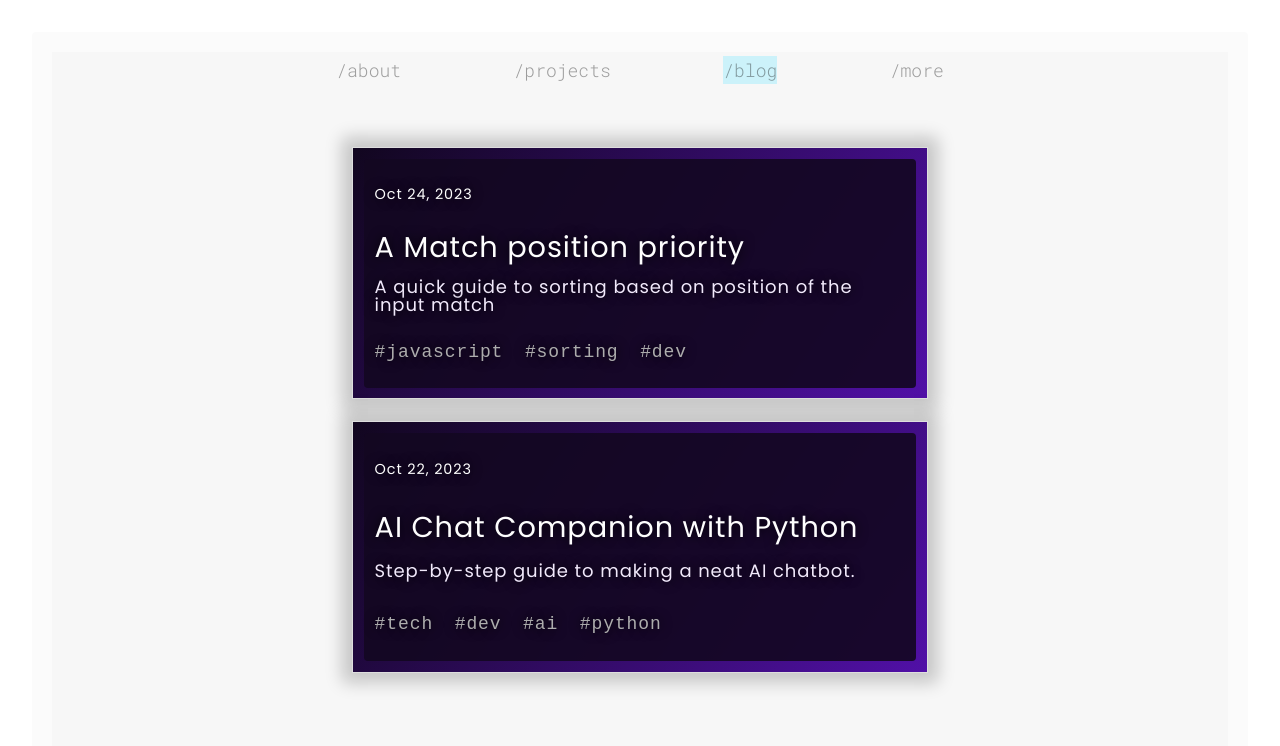
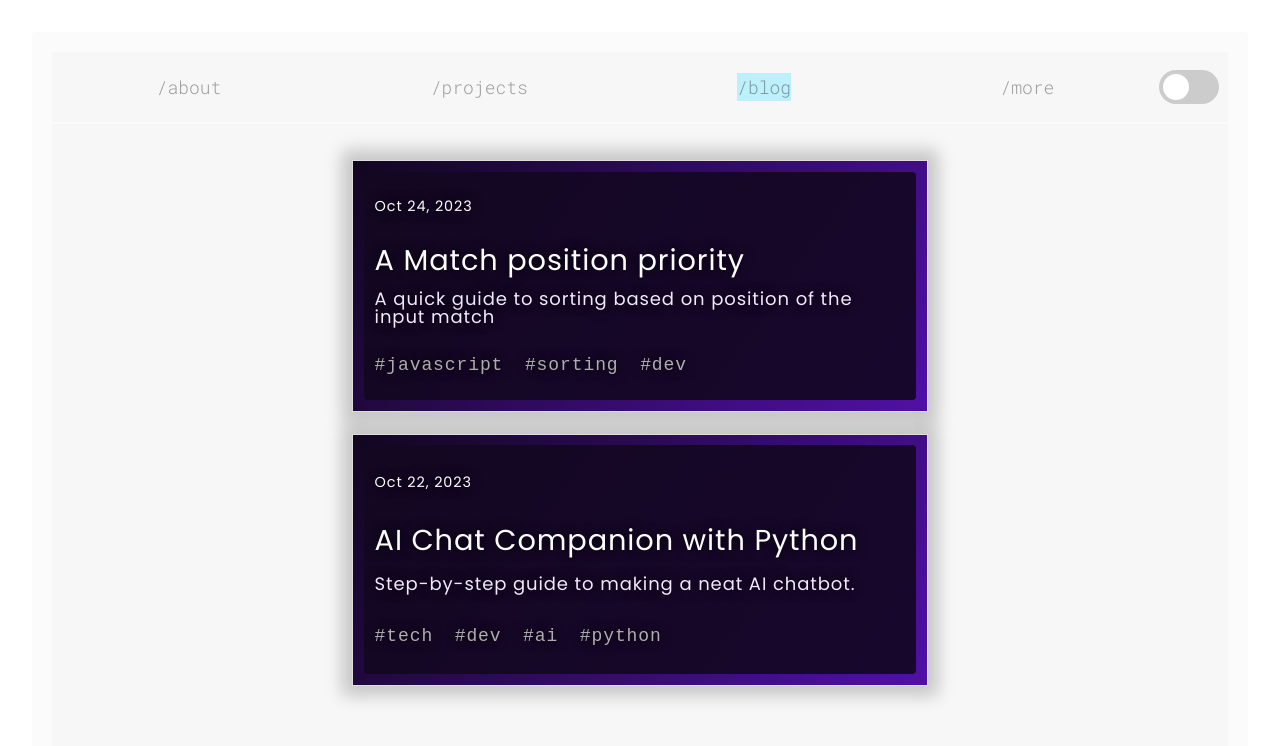
Before and after one commit to syntax-punk/syntaxpunkdotcom, a Next.js app: page /blog in a window 1280 px wide. Shown: the top 746 px of the page. Built offline with nearby package versions, Linux system fonts and the light colour scheme.

Commit message:
Adding dark view

```diff
--- a/components/header.tsx
+++ b/components/header.tsx
@@ -1,6 +1,7 @@
 import Link from 'next/link';
 import commonStyles from '../styles/common.module.css'
 import { useRouter } from 'next/router';
+import { ToggleSwitch } from './toggleSwitch/ToggleSwitch';
 
 const navLinks = [
   { title: '/about', link: '/' },
@@ -37,6 +38,7 @@ const Header = () => {
           )
         })}
       </ul>
+      <ToggleSwitch />
     </header>
   )
 }
--- a/components/more/moreView.tsx
+++ b/components/more/moreView.tsx
@@ -1,4 +1,3 @@
-import Link from "next/link";
 import React from "react";
 import styled from "styled-components";
 import { Section } from "./shared/section";
--- a/components/more/shared/section.tsx
+++ b/components/more/shared/section.tsx
@@ -67,7 +67,7 @@ const SectionTitle = styled.h2`
   justify-content: left;
   column-gap: 1rem;
   align-items: center;
-  color: #00000099;
+  color: var(--font-color);
   font-weight: 300;
   font-size: 2rem;
   padding: 1rem;
--- a/components/projects/projectsView.tsx
+++ b/components/projects/projectsView.tsx
@@ -50,7 +50,7 @@ const Container = styled.div`
     justify-content: left;
     column-gap: 1rem;
     align-items: center;
-    color: #00000099;
+    color: var(--font-color);
     font-weight: 300;
     font-size: 2rem;
     padding: 1rem;
--- a/components/toggleSwitch/index.tsx
+++ b/components/toggleSwitch/toggleSwitch.tsx
@@ -1,7 +1,11 @@
 import { memo, useCallback, useEffect } from "react";
 import styled from "styled-components"
 
-const ToggleSwitch = memo(function ToggleSwitch() {
+interface Props {
+  className?: string;
+}
+
+const ToggleSwitch = memo(function ToggleSwitch({ className }: Props) {
 
   useEffect(function onMount() {
     const theme = localStorage.getItem('theme');
@@ -23,7 +27,7 @@ const ToggleSwitch = memo(function ToggleSwitch() {
   }, [])
 
   return (
-    <SwitchContainer>
+    <SwitchContainer aria-label="mode-switch">
       <label className="theme-switch" htmlFor="checkbox">
         <input type="checkbox" id="checkbox" onChange={switchTheme} />
         <div className="slider round"></div>
@@ -50,7 +54,7 @@ const SwitchContainer = styled.div`
   }
 
   .slider {
-    background-color: #ccc;
+    background-color: #CCCCCC;
     bottom: 0;
     cursor: pointer;
     left: 0;
--- a/pages/blog/[id].tsx
+++ b/pages/blog/[id].tsx
@@ -51,6 +51,7 @@ const Container = styled.article`
   .container-cap {
     display: flex;
     justify-content: space-between;
+    margin-bottom: 4.2rem;
   }
 
   .md-container {
@@ -60,6 +61,7 @@ const Container = styled.article`
     grid-template-columns: 90%;
     justify-content: center;
     margin: 0 auto;
+    color: var(--font-color);
   }
 
   a {
@@ -92,6 +94,7 @@ const Container = styled.article`
     padding: 0.2rem 0.4rem;
     background-color: #D0D0D1;
     border-radius: 6px;
+    color: #000000;
   }
 
   .margin1 {
--- a/styles/common.module.css
+++ b/styles/common.module.css
@@ -4,12 +4,18 @@
   justify-content: center;
 }
 
+.header {
+  position: relative;
+  display: grid;
+  grid-template-columns: 1fr auto;
+}
+
 .navBar {
+  width: 100%;
   display: flex;
   align-items: center;
   justify-content: space-around;
   height: 2rem;
-  max-width: 40rem;
   min-width: 20rem;
   text-align: center;
   margin: auto;
@@ -20,21 +26,25 @@
   display: inline;
   font-family: 'Roboto Mono', monospace;
   font-weight: 300;
-  color: #0000005d;
+  color: var(--link-color);
   cursor: pointer;
   transition: 200ms;
 }
 
 .navBar li a {
-  color: #0000005d;
+  color: inherit;
 }
 
 .navBar li:hover {
-  box-shadow: 0px -1.6rem 0px 0px #86e9ff inset;
+  box-shadow: 0px -1.6rem 0px 0px var(--link-hover) inset;
 }
 
 .navBar li.active {
-  box-shadow: 0px -1.6rem 0px 0px #86e9ff60 inset;
+  box-shadow: 0px -1.6rem 0px 0px var(--link-active) inset;
+}
+
+.header > div:last-child {
+  margin-right: 0.5rem;
 }
 
 @media only screen and (max-width: 960px) {
--- a/styles/global.css
+++ b/styles/global.css
@@ -10,6 +10,10 @@
 
   --main-background-color: #F7F7F7;
   --border-color: #FBFBFB;
+  --link-color: #0000005d;
+  --link-hover: #86e9ff;
+  --link-active: #86e9ff80;
+  --scrollbar-color: rgba(19, 7, 34, 0.91);
 }
 
 [data-theme="dark"] {
@@ -21,6 +25,10 @@
 
   --main-background-color: #000000;
   --border-color: #373636;
+  --link-color: #FBFBFBAA;
+  --link-hover: #5c12be;
+  --link-active: #5d12be80;
+  --scrollbar-color: rgba(217, 195, 244, 0.91);
 }
 
 * {
@@ -61,8 +69,7 @@ body {
 
 main {
   display: grid;
-  grid-template-rows: 2.8rem calc(100% - 2.8rem);
-  grid-gap: 0.5rem;
+  grid-template-rows: 4rem 1fr;
   border: 20px solid var(--border-color);
   border-radius: 4px;
   max-width: 1280px;
@@ -71,6 +78,8 @@ main {
 
 header{
   width: 100%;
+  height: 4rem;
+  border-bottom: 2px solid var(--border-color);
 }
 
 footer {
@@ -102,13 +111,13 @@ img {
 
 /* Handle */
 ::-webkit-scrollbar-thumb {
-  background: rgba(19, 7, 34, 0.91);
+  background: var(--scrollbar-color);
   border-radius: 2px;
 }
 
 /* Handle on hover */
 ::-webkit-scrollbar-thumb:hover {
-  background: rgba(19, 7, 34, 0.91);
+  background: var(--scrollbar-color)
 }
 
 @-webkit-keyframes fadeIn { from { opacity:0; } to { opacity:1; } }
@@ -161,6 +170,7 @@ img {
 }
 
 @media only screen and (max-width: 960px) {
+
   html,
   body,
   #__next,
@@ -175,7 +185,6 @@ img {
   }
 
   main {
-    background-color: white !important;
     border: none !important;
   }
 }
--- a/styles/utils.module.css
+++ b/styles/utils.module.css
@@ -12,6 +12,7 @@
   font-weight: 800;
   letter-spacing: -0.05rem;
   margin: 1rem 0 2.4rem 0;
+  color: var(--font-color);
 }
 
 .headingLg {
```
